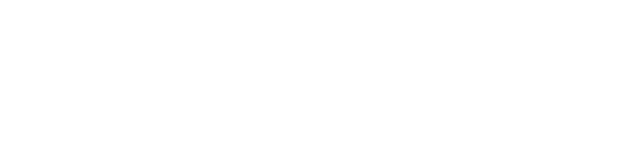
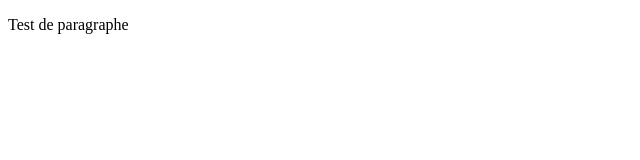
Before and after one commit to Masazg/demo_ecs, a plain HTML site: page index.html in a window 1280 px wide. Shown: the whole page, without its empty margins (0-640 px from the left). Drawn offline with Linux system fonts and the light colour scheme.

Commit message:
Ajout d'un paragraphe

```diff
--- a/index.html
+++ b/index.html
@@ -6,6 +6,6 @@
         <meta name="viewport" content ="width=initial-width"/>
     </head>
     <body>
-
+        <p>Test de paragraphe</p>
     </body>
 </html>
```
